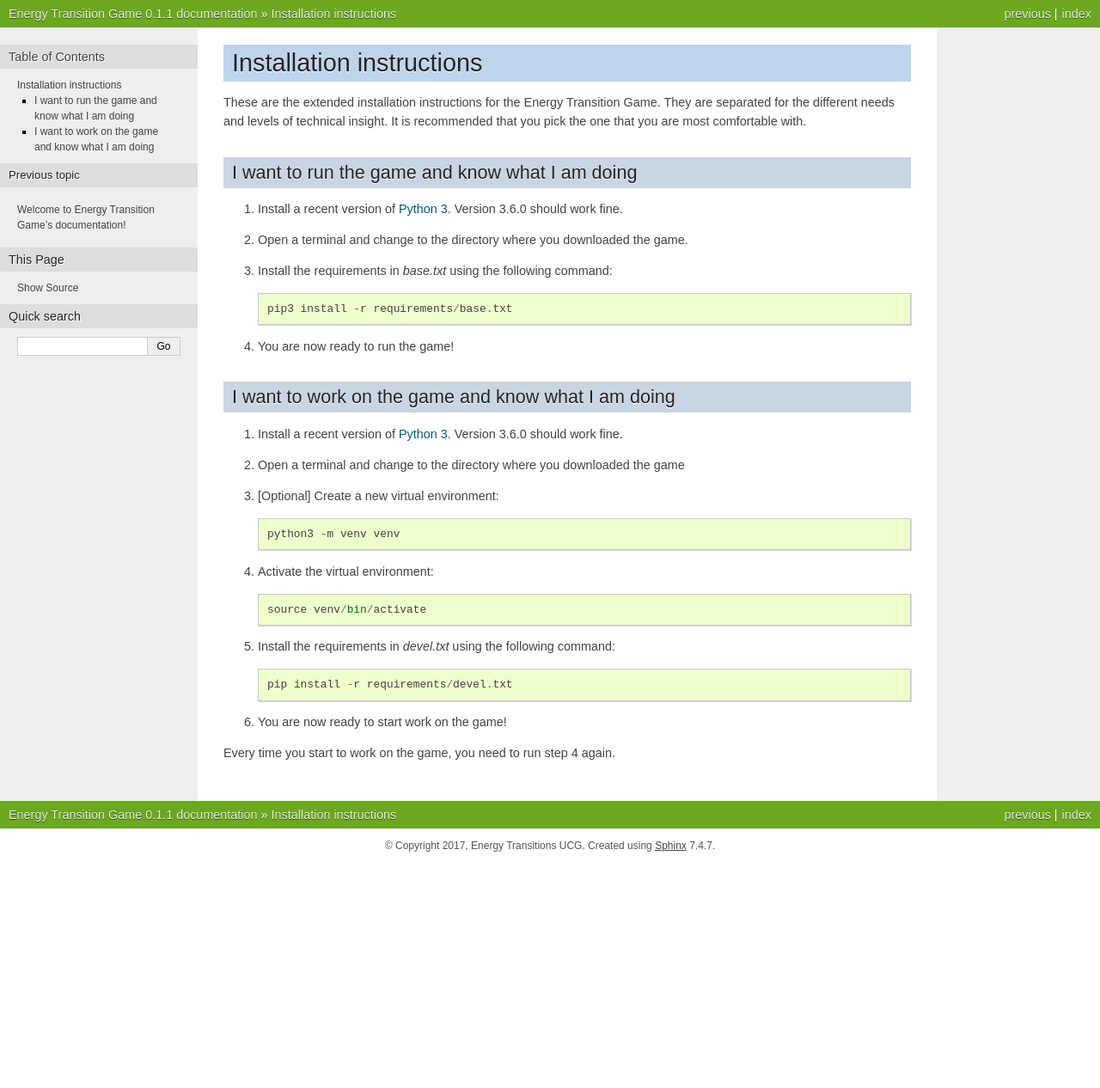
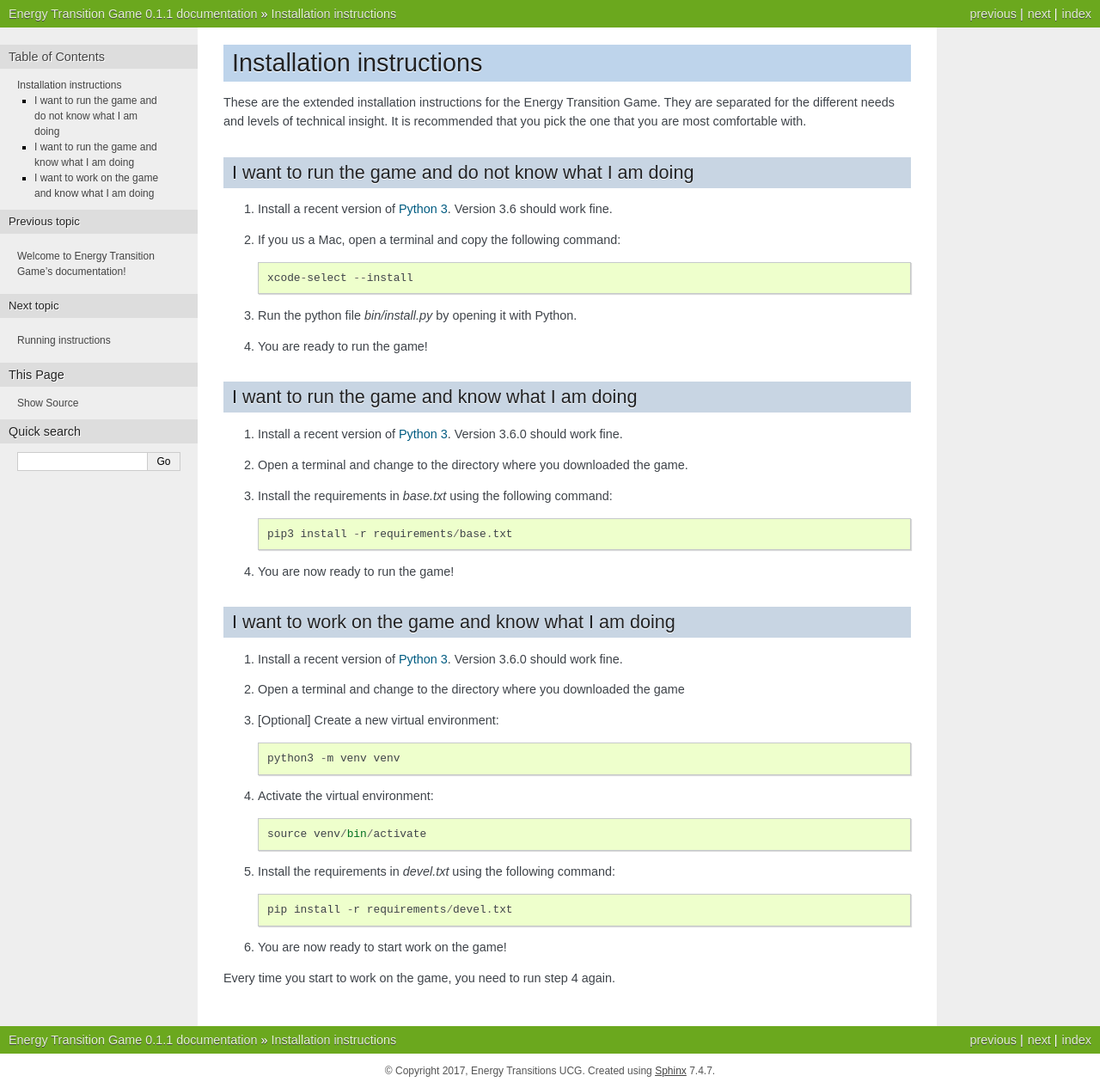
Before and after one commit to Energy-Transistion/etg, a Sphinx documentation site: the page built from docs/install.rst, in a window 1280 px wide. Shown: the whole page at 86% size. Built offline with Sphinx 7.4.7, drawn with Linux system fonts in a browser that asks for light colours; formulas are drawn with MathJax 3; pages that are not in the unit, such as notebooks, are missing from menus; before the commit the page ends 1004 px from its top, so only the background shows below that.

Commit message:
Updated the documentation

```diff
--- a/docs/index.rst
+++ b/docs/index.rst
@@ -15,6 +15,7 @@
    :caption: Contents:
 
    install
+   running
    Code documentation <etg>
    Test documentation <tests>
 
--- a/docs/install.rst
+++ b/docs/install.rst
@@ -5,6 +5,16 @@
 Game. They are separated for the different needs and levels of technical
 insight. It is recommended that you pick the one that you are most comfortable
 with.
+
+I want to run the game and do not know what I am doing
+======================================================
+1. Install a recent version of `Python 3`_. Version 3.6 should work fine.
+2. If you us a Mac, open a terminal and copy the following command::
+
+        xcode-select --install
+
+3. Run the python file `bin/install.py` by opening it with Python.
+4. You are ready to run the game!
 
 I want to run the game and know what I am doing
 ===============================================
--- /dev/null
+++ b/docs/running.rst
@@ -0,0 +1,28 @@
+********************
+Running instructions
+********************
+These are the instructions for running the Energy Transition Game. Please make
+sure you have :doc:`installed the etg <install>` first. Please make sure you
+pick the same techincal level as you did when installing.
+
+I want to run the game and do not know what I am doing
+======================================================
+1. Launch the python file `bin/start.py` by opening it with Python.
+2. The game is now running!
+
+I want to run the game and know that I am doing
+===============================================
+1. Open a terminal and change to the directory where you installed the game.
+2. If you work with a virtual environment, activate it first::
+
+        source venv/bin/activate
+
+3. Run the following command::
+
+        PYTHONPATH=".:$PYTHONPATH" twistd -ny bin/test-server
+
+4. The game is now running!
+
+I want to work on the game and know what I am doing
+===================================================
+See the instructions for running the game above.
```
